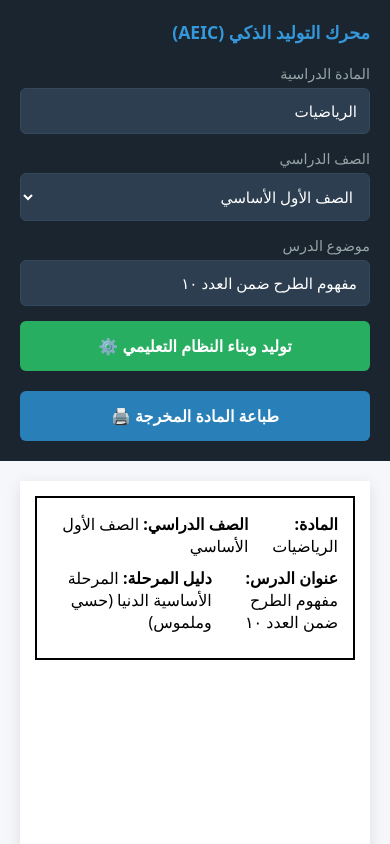
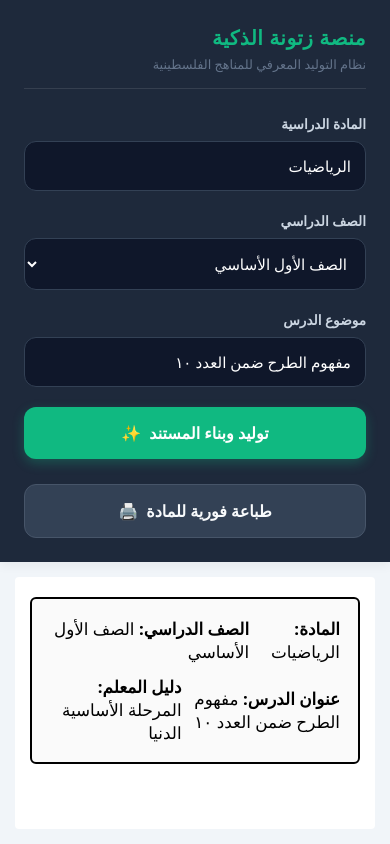
Before and after one commit to smileeyes1/teacher2, a website: page www/index.html in a window 390 px wide. Shown: the top 844 px of the page. Drawn offline with Linux system fonts and the light colour scheme.

Commit message:
Revise index.html for design and functionality improvements
Updated the title and modified various styles and elements for better user experience and design consistency. Enhanced the sidebar and button functionalities.

```diff
--- a/www/index.html
+++ b/www/index.html
@@ -3,14 +3,23 @@
 <head>
     <meta charset="UTF-8">
     <meta name="viewport" content="width=device-width, initial-scale=1.0, minimum-scale=1.0, maximum-scale=1.0, user-scalable=no, viewport-fit=cover">
-    <title>المنصة التعليمية الذكية - AEIC</title>
+    <title>المنصة التعليمية الذكية - زتونة</title>
     <style>
+        /* ==================================================================
+           [1] الهوية البصرية والتصميم الاحترافي (Modern Premium Theme)
+           ================================================================== */
         :root {
-            --primary-color: #2c3e50;
-            --accent-color: #2980b9;
-            --bg-sidebar: #1a252f;
-            --text-light: #ecf0f1;
-            --border-color: #000000;
+            --primary: #10b981; /* أخضر زتوني حيوي مريح للعين */
+            --primary-dark: #059669;
+            --secondary: #1e293b; /* كحلي فاخر خلفي */
+            --bg-light: #f8fafc;
+            --surface: #ffffff;
+            --text-main: #0f172a;
+            --text-muted: #64748b;
+            --border-color: #e2e8f0;
+            --radius: 12px;
+            --shadow: 0 4px 6px -1px rgba(0, 0, 0, 0.05), 0 2px 4px -1px rgba(0, 0, 0, 0.03);
+            --shadow-lg: 0 10px 15px -3px rgba(0, 0, 0, 0.1), 0 4px 6px -2px rgba(0, 0, 0, 0.05);
             --a4-width: 210mm;
         }
 
@@ -18,127 +27,249 @@
             box-sizing: border-box;
             margin: 0;
             padding: 0;
-            font-family: system-ui, -apple-system, BlinkMacSystemFont, sans-serif;
+            font-family: system-ui, -apple-system, BlinkMacSystemFont, "Segoe UI", Roboto, sans-serif;
             -webkit-tap-highlight-color: transparent;
         }
 
         body {
-            background-color: #f5f7fa;
+            background-color: var(--bg-light);
+            color: var(--text-main);
             display: flex;
             flex-direction: row;
             min-height: 100vh;
         }
 
+        /* لوحة التحكم الجانبية الفاخرة */
         .sidebar-matrix {
-            width: 320px;
-            min-width: 320px;
-            background-color: var(--bg-sidebar);
-            color: var(--text-light);
-            padding: 20px;
+            width: 340px;
+            min-width: 340px;
+            background-color: var(--secondary);
+            color: #ffffff;
+            padding: 24px;
             display: flex;
             flex-direction: column;
-            gap: 15px;
+            gap: 20px;
+            box-shadow: 4px 0 20px rgba(0,0,0,0.1);
             z-index: 100;
             overflow-y: auto;
         }
 
+        .sidebar-header {
+            border-bottom: 1px solid rgba(255,255,255,0.1);
+            padding-bottom: 15px;
+            margin-bottom: 5px;
+        }
+
         .sidebar-header h3 {
-            font-size: 1.1rem;
-            color: #3498db;
-            margin-bottom: 5px;
+            font-size: 1.25rem;
+            color: var(--primary);
+            font-weight: 700;
+            letter-spacing: 0.5px;
+        }
+
+        .sidebar-header p {
+            font-size: 0.8rem;
+            color: var(--text-muted);
+            margin-top: 4px;
         }
 
         .control-group {
             display: flex;
             flex-direction: column;
-            gap: 5px;
+            gap: 8px;
         }
 
         .control-group label {
-            font-size: 0.9rem;
-            color: #95a5a6;
+            font-size: 0.85rem;
+            font-weight: 600;
+            color: #cbd5e1;
         }
 
         .control-group input, .control-group select {
-            padding: 12px;
-            border: 1px solid #34495e;
-            border-radius: 6px;
-            background: #2c3e50;
-            color: #fff;
+            padding: 14px;
+            border: 1px solid #334155;
+            border-radius: var(--radius);
+            background: #0f172a;
+            color: #ffffff;
             font-size: 0.95rem;
+            transition: all 0.2s;
             width: 100%;
         }
 
+        .control-group input:focus, .control-group select:focus {
+            outline: none;
+            border-color: var(--primary);
+            box-shadow: 0 0 0 3px rgba(16, 185, 129, 0.2);
+        }
+
         .btn-compile, .btn-print {
-            padding: 14px;
+            padding: 15px;
             border: none;
-            border-radius: 6px;
-            font-weight: bold;
+            border-radius: var(--radius);
+            font-weight: 700;
             cursor: pointer;
             font-size: 1rem;
+            transition: all 0.2s;
             width: 100%;
+            display: flex;
+            align-items: center;
+            justify-content: center;
+            gap: 8px;
         }
 
-        .btn-compile { background-color: #27ae60; color: white; }
-        .btn-print { background-color: #2980b9; color: white; margin-top: 5px; }
+        .btn-compile {
+            background-color: var(--primary);
+            color: white;
+            box-shadow: 0 4px 12px rgba(16, 185, 129, 0.3);
+        }
 
+        .btn-compile:active {
+            transform: scale(0.98);
+            background-color: var(--primary-dark);
+        }
+
+        .btn-print {
+            background-color: #334155;
+            color: #f8fafc;
+            border: 1px solid #475569;
+            margin-top: 5px;
+        }
+
+        .btn-print:active {
+            transform: scale(0.98);
+            background-color: #1e293b;
+        }
+
+        /* بيئة المعاينة وعرض الأوراق والمستندات */
         .workspace-viewport {
             flex: 1;
-            padding: 20px;
+            padding: 40px;
             overflow-y: auto;
             display: flex;
             justify-content: center;
+            background-color: #f1f5f9;
         }
 
         .a4-document-sheet {
             width: var(--a4-width);
             min-height: 297mm;
-            background: white;
-            box-shadow: 0 4px 15px rgba(0,0,0,0.1);
+            background: var(--surface);
+            box-shadow: var(--shadow-lg);
             padding: 20mm;
-            color: #000;
+            border-radius: 4px;
+            color: #000000;
+            transition: all 0.3s ease;
         }
 
+        /* الترويسة الأفقية المدمجة المتطورة (Flexbox Layout) */
         .academic-header {
-            border: 2px solid #000;
-            padding: 15px;
-            margin-bottom: 25px;
+            border: 2px solid #000000;
+            padding: 18px;
+            margin-bottom: 30px;
+            border-radius: 6px;
+            background: #fafafa;
         }
 
         .header-flex-row {
             display: flex;
             justify-content: space-between;
-            margin-bottom: 10px;
+            align-items: center;
+            margin-bottom: 12px;
         }
 
+        .header-flex-row:last-child {
+            margin-bottom: 0;
+        }
+
+        .header-item {
+            font-size: 1.05rem;
+        }
+
+        /* تنظيم المواد التعليمية النظيفة للطلاب */
         .academic-section {
-            margin-bottom: 25px;
-            display: none; /* مخفي افتراضياً ويظهر عند التوليد بنجاح */
+            margin-bottom: 32px;
+            display: none; /* تظهر بحركة انسيابية عند التوليد */
+            animation: fadeIn 0.4s ease forwards;
         }
 
         .academic-section h2 {
-            font-size: 1.3rem;
-            border-bottom: 2px solid #000;
-            padding-bottom: 5px;
-            margin-bottom: 12px;
+            font-size: 1.35rem;
+            font-weight: 700;
+            border-bottom: 2px solid #000000;
+            padding-bottom: 6px;
+            margin-bottom: 16px;
+            color: #000000;
         }
 
         .content-area {
-            margin-right: 15px;
-            line-height: 1.7;
-            font-size: 1.1rem;
+            padding-right: 10px;
+            line-height: 1.8;
+            font-size: 1.15rem;
+            color: #000000;
         }
 
-        @media (max-width: 768px) {
-            body { flex-direction: column; }
-            .sidebar-matrix { width: 100%; min-width: 100%; }
-            .a4-document-sheet { width: 100%; padding: 15px; }
+        /* تنسيق الأنشطة التطبيقية وبطاقات المحسوسات */
+        .tier-card {
+            border: 1px dashed #000000;
+            padding: 15px;
+            margin-top: 12px;
+            background: #fbfbfb;
+            border-radius: 6px;
         }
 
+        .tier-title {
+            font-weight: 700;
+            text-decoration: underline;
+            margin-bottom: 6px;
+        }
+
+        /* شاشات الهواتف المحمولة والتابلت */
+        @media (max-width: 992px) {
+            body {
+                flex-direction: column;
+            }
+            .sidebar-matrix {
+                width: 100%;
+                min-width: 100%;
+                box-shadow: 0 4px 10px rgba(0,0,0,0.05);
+            }
+            .workspace-viewport {
+                padding: 15px;
+            }
+            .a4-document-sheet {
+                width: 100%;
+                min-height: auto;
+                padding: 20px 15px;
+                box-shadow: none;
+            }
+        }
+
+        /* تحضير الواجهة بالكامل للطباعة الفيزيائية وعزل عناصر الويب */
         @media print {
-            .sidebar-matrix { display: none !important; }
-            body { background: white; }
-            .a4-document-sheet { box-shadow: none !important; width: var(--a4-width) !important; padding: 20mm !important; }
+            body {
+                background: white;
+                overflow: visible;
+            }
+            .sidebar-matrix {
+                display: none !important;
+            }
+            .workspace-viewport {
+                padding: 0 !important;
+                margin: 0 !important;
+                overflow: visible !important;
+            }
+            .a4-document-sheet {
+                box-shadow: none !important;
+                width: var(--a4-width) !important;
+                margin: 0 !important;
+                padding: 20mm !important;
+                border-radius: 0 !important;
+            }
+        }
+
+        @keyframes fadeIn {
+            from { opacity: 0; transform: translateY(8px); }
+            to { opacity: 1; transform: translateY(0); }
         }
     </style>
 </head>
@@ -146,7 +277,8 @@
 
     <div class="sidebar-matrix">
         <div class="sidebar-header">
-            <h3>محرك التوليد الذكي (AEIC)</h3>
+            <h3>منصة زتونة الذكية</h3>
+            <p>نظام التوليد المعرفي للمناهج الفلسطينية</p>
         </div>
 
         <div class="control-group">
@@ -168,8 +300,12 @@
             <input type="text" id="inputTopic" value="مفهوم الطرح ضمن العدد ١٠">
         </div>
 
-        <button class="btn-compile" id="btnCompile">توليد وبناء النظام التعليمي ⚙️</button>
-        <button class="btn-print" id="btnPrint" onclick="window.print()">طباعة المادة المخرجة 🖨️</button>
+        <button class="btn-compile" id="btnCompile">
+            <span>توليد وبناء المستند</span> ✨
+        </button>
+        <button class="btn-print" id="btnPrint" onclick="window.print()">
+            <span>طباعة فورية للمادة</span> 🖨️
+        </button>
     </div>
 
     <main class="workspace-viewport">
@@ -177,12 +313,12 @@
 
             <div class="academic-header">
                 <div class="header-flex-row">
-                    <div><strong>المادة:</strong> <span id="outSubject">الرياضيات</span></div>
-                    <div><strong>الصف الدراسي:</strong> <span id="outGrade">الصف الأول الأساسي</span></div>
+                    <div class="header-item"><strong>المادة:</strong> <span id="outSubject">الرياضيات</span></div>
+                    <div class="header-item"><strong>الصف الدراسي:</strong> <span id="outGrade">الصف الأول الأساسي</span></div>
                 </div>
                 <div class="header-flex-row">
-                    <div><strong>عنوان الدرس:</strong> <span id="outTopic">مفهوم الطرح ضمن العدد ١٠</span></div>
-                    <div><strong>دليل المرحلة:</strong> <span id="outTier">المرحلة الأساسية الدنيا (حسي وملموس)</span></div>
+                    <div class="header-item"><strong>عنوان الدرس:</strong> <span id="outTopic">مفهوم الطرح ضمن العدد ١٠</span></div>
+                    <div class="header-item"><strong>دليل المعلم:</strong> <span id="outTier">المرحلة الأساسية الدنيا</span></div>
                 </div>
             </div>
 
@@ -197,12 +333,12 @@
             </div>
 
             <div class="academic-section" id="sec3">
-                <h2>[٣] الشرح المتدرج ومسار التعلّم</h2>
+                <h2>[٣] الشرح ومسار التعلّم المتدرج</h2>
                 <div class="content-area" id="outPath"></div>
             </div>
 
             <div class="academic-section" id="sec4">
-                <h2>[٤] الأنشطة التعليمية المتكاملة</h2>
+                <h2>[٤] الأنشطة التعليمية التطبيقية</h2>
                 <div class="content-area" id="outActivities"></div>
             </div>
 
@@ -215,7 +351,6 @@
     </main>
 
     <script>
-        // دمج الأحداث ومعالجة المشكلة الأمنية وثبات الكود بالكامل بأسماء متغيرات قياسية
         document.addEventListener("DOMContentLoaded", function() {
             const compileBtn = document.getElementById('btnCompile');
             if (compileBtn) {
@@ -227,23 +362,26 @@
                     const gradeText = gradeSelect.options[gradeSelect.selectedIndex].text;
                     const topic = document.getElementById('inputTopic').value;
 
-                    // تحديث الترويسة الأكاديمية فوراً
+                    // تحديث الترويسة الأفقية عبر الـ DOM النظيف والآمن
                     document.getElementById('outSubject').innerText = enforceDigits(subject);
                     document.getElementById('outGrade').innerText = enforceDigits(gradeText);
                     document.getElementById('outTopic').innerText = enforceDigits(topic);
 
-                    // حقن البيانات التعليمية النظيفة المتوافقة مع المنهاج الفلسطيني والتدرج المعرفي
-                    document.getElementById('outObjectives').innerHTML = "• أن يستنتج التلميذ مفهوم (" + enforceDigits(topic) + ") باستخدام الوسائل والأشكال الحسية المتوفرة بدقة.<br>• أن يمثل التلميذ القيمة الرياضية لـ (" + enforceDigits(topic) + ") بالرسم البصري المبسط.";
+                    // بناء المادة العلمية بالتدرج المنهجي من المحسوس للمجرد
+                    document.getElementById('outObjectives').innerHTML = "• أن يستنتج التلميذ مفهوم (" + enforceDigits(topic) + ") باستخدام المحسوسات المتوفرة بدقة.<br>• أن يمثل التلميذ القيمة الرياضية لـ (" + enforceDigits(topic) + ") بالرسم البصري الصحيح.";
 
-                    document.getElementById('outIntro').innerText = "ندخل إلى الغرفة الصفية وفي جعبتنا سلة من المحسوسات (ألعاب أو حبات فاكهة). نسأل الطلاب: إذا كان معنا مجموعة من العناصر وقمنا بإخفاء جزء منها، كم يتبقى لدينا؟ نربط هذا المشهد الواقعي مباشرة بدرسنا: " + enforceDigits(topic);
+                    document.getElementById('outIntro').innerText = "ندخل إلى الغرفة الصفية وفي جعبتنا سلة من المحسوسات المادية (ألعاب أو مكعبات تلوين). نطرح على الطلاب سؤالاً تفاعلياً: إذا كان معنا مجموعة من العناصر وقمنا بإخفاء جزء منها، كم يتبقى لدينا؟ نربط الاستنتاجات مباشرة بدرسنا اليوم: " + enforceDigits(topic);
 
-                    document.getElementById('outPath').innerHTML = "<b>١. المسار المحسوس:</b> عرض ٥ مكعبات حقيقية أمام الطلاب، ثم شطب وسحب مكعبين ليلاحظ الطفل التغير المادي الملموس.<br><b>٢. المسار شبه المحسوس:</b> رسم ٥ دوائر متجاورة على السبورة وتكليف أحد الطلاب بشطب دائرتين باستخدام القلم بصرياً.<br><b>٣. المسار المجرد:</b> صياغة العملية الحسابية الصرفة باستخدام الرموز الجافة وتثبيتها: ٥ - ٢ = ٣.";
+                    document.getElementById('outPath').innerHTML =
+                        "<div class='tier-card'><div class='tier-title'>١. المسار المحسوس (المادي):</div>عرض ٥ مكعبات حقيقية أمام عيون الطلاب، ثم شطب وسحب مكعبين بشكل مادي ليلاحظ الطفل النقصان الفعلي لعناصر المجموعة.</div>" +
+                        "<div class='tier-card'><div class='tier-title'>٢. المسار شبه المحسوس (البصري):</div>رسم ٥ دوائر متسلسلة على السبورة، وتكليف أحد الطلاب بالتقدم وشطب دائرتين باستخدام القلم بشكل مرئي.</div>" +
+                        "<div class='tier-card'><div class='tier-title'>٣. المسار المجرد (الرموز):</div>ترجمة العمليات السابقة إلى معادلة رياضية جافة بالرموز الصرفة لتثبيتها في الذهن: ٥ - ٢ = ٣.</div>";
 
-                    document.getElementById('outActivities').innerHTML = "<b>• نشاط فردي ذاتي:</b> يقوم كل طالب داخل مقعده بمحاولة حل المسألة التعليمية التطبيقية الأولى في صمت لتقييم الاستيعاب الفردي.<br><b>• نشاط جماعي تعاوني:</b> العمل في مجموعات رباعية متجانسة لحل بطاقة تشتمل على لغز أو مسألة حياتية لـ " + enforceDigits(topic);
+                    document.getElementById('outActivities').innerHTML = "<b>• نشاط فردي مستهدف:</b> حل المسألة التطبيقية الأولى في بطاقة التعلم الفردي صامتاً، لقياس استيعاب التلميذ المستقل للرموز.<br><b>• نشاط جماعي تعاوني:</b> العمل ضمن مجموعات رباعية متجانسة لحل لغز لفظي يدمج المفهوم ببيئة الطالب الواقعية لدرس " + enforceDigits(topic);
 
-                    document.getElementById('outEval').innerHTML = "<b>المستوى الأول (مباشر):</b> باستخدام الرسم المجاور، اشطب ٣ عناصر واكتب الباقي.<br><b>المستوى الثاني (تطبيقي):</b> مع أحمد ٧ أقلام تلوين، أعطى شقيقته ٤ أقلام. كم قلمين بقي معه؟<br><b>المستوى الثالث (تفكير ناقد):</b> صندوق يحتوي على كرات، أضفنا إليها ٢ فأصبح المجموع ٦، فكم كرة كانت فيه بالبداية؟";
+                    document.getElementById('outEval').innerHTML = "<b>المستوى الأول (مباشر حسي):</b> باستخدام الرسم الموضح أدناه، اشطب ٣ كرات واكتب عدد الكرات المتبقية في المربع.<br><b>المستوى الثاني (تطبيقي لفظي):</b> مع أحمد ٧ أقلام تلوين، أعطى شقيقته ٤ أقلام. كم قلمين بقي مع أحمد الآن؟<br><b>المستوى الثالث (تفكير ناقد):</b> صندوق مغلق يحتوي على عدد من الكرات، أضفنا إليها كرتين فأصبح المجموع ٦، فكم كرة كانت فيه منذ البداية؟";
 
-                    // حلقة تكرارية بأرقام عالمية قياسية لإظهار الأقسام بسلاسة تامة دون انهيار
+                    // إظهار بطاقات المستند النظيف بحركة تفاعلية عبر حلقات ذات تسمية رقمية قياسية عالمية
                     for (let i = 1; i <= 5; i++) {
                         const section = document.getElementById('sec' + i);
                         if (section) {
@@ -257,7 +395,7 @@
             }
         });
 
-        // تابع تحويل الأرقام الفوري للأرقام المشرقية في النصوص المخرجة فقط للطلاب
+        // خوارزمية حقن الأرقام المشرقية في النصوص المخرجة فقط للطلاب والطباعة
         function enforceDigits(str) {
             if(typeof str !== 'string') str = String(str);
             const easternDigits = ['٠', '١', '٢', '٣', '٤', '٥', '٦', '٧', '٨', '٩'];
```
